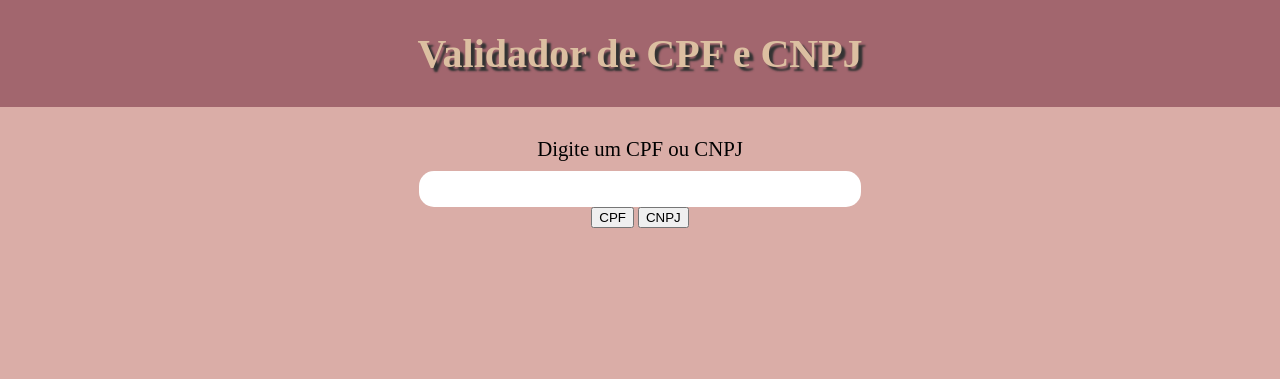
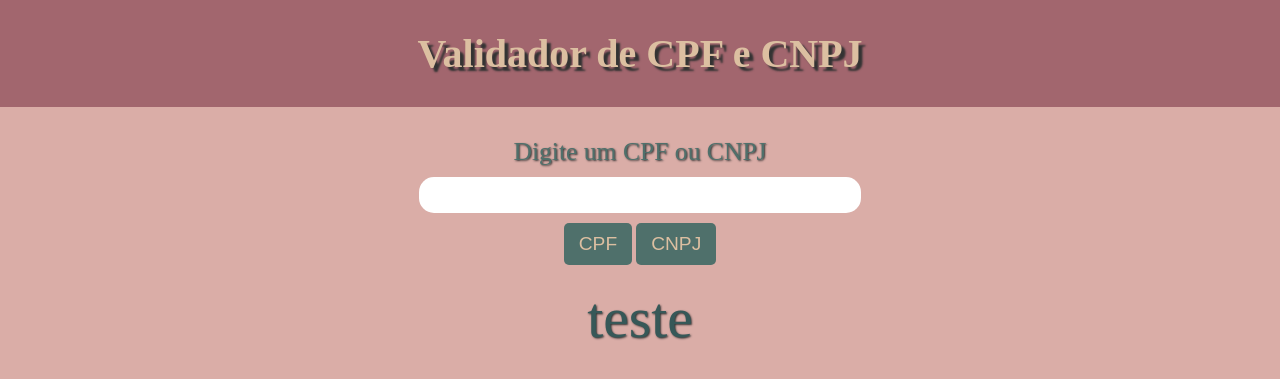
Before and after one commit to lucaspaniago/CPW3_2020_1, a web app: file atividade01/src/index.html in a window 1280 px wide. Shown: the top 379 px of the page. Run offline with its HTML, style and script files only (its server is not run), Linux system fonts and the light colour scheme; style sheets or scripts are compiled from the project's sources.

Commit message:
versao 1.0.0

```diff
--- a/atividade01/src/index.html
+++ b/atividade01/src/index.html
@@ -22,7 +22,7 @@
         <button type="submit" onclick="validarCNPJ()">CNPJ</button>
     </div>
 
-    <span id="resultado"></span>
+    <span id="resultado">teste</span>
 
     <!-- <input type="text" onkeyup="javascript: formatarCampo(this);" maxlength="18"/> -->
 
--- a/atividade01/src/js/view/CNPJView.js
+++ b/atividade01/src/js/view/CNPJView.js
@@ -21,10 +21,10 @@ export default class CNPJView {
     exibirValidacao(resposta) {
 
         if(resposta) {
-            this.$('#resultado').innerText = 'Verdadeiro';
+            this.$('#resultado').innerText = 'CNPJ válido';
         }
         else {
-            this.$('#resultado').innerText = 'Falso';
+            this.$('#resultado').innerText = 'CNPJ inválido';
         }
     }
 
--- a/atividade01/src/js/view/CPFView.js
+++ b/atividade01/src/js/view/CPFView.js
@@ -21,10 +21,10 @@ export default class CPFView {
     exibirValidacao(resposta) {
 
         if(resposta) {
-            this.$('#resultado').innerText = 'Verdadeiro';
+            this.$('#resultado').innerText = 'CPF válido';
         }
         else {
-            this.$('#resultado').innerText = 'Falso';
+            this.$('#resultado').innerText = 'CPF inválido';
         }
     }
 }
--- a/atividade01/src/styles/_cores.scss
+++ b/atividade01/src/styles/_cores.scss
@@ -1,5 +1,5 @@
 $cor-bg: #DAADA7;
-$cor-texto: #6F8C91;
+$cor-texto: rgb(62, 79, 82);
 $cor-botao: #4F706B;
 $cor-texto-botao: #DCBFA1;
 $cor-texto-decorativo: #A2666E;
--- a/atividade01/src/styles/estilos.scss
+++ b/atividade01/src/styles/estilos.scss
@@ -24,7 +24,9 @@ body {
     text-align: center;
 
     label {
-        font-size: 130%;
+        font-size: 160%;
+        color: $cor-botao;
+        text-shadow: 1px 1px 2px #333333;
     }
 
     #campoDeEntrada {
@@ -42,4 +44,26 @@ body {
         padding: 3px 10px 3px 10px;
         text-align: center;
     }
+
+    button {
+        background-color: $cor-botao;
+        color: $cor-texto-botao;
+        //font-family: $fonte-decorativa;
+        margin-top: 10px;
+        font-size: 120%;
+        padding: 10px 15px;
+        border: none;
+        border-radius: 5px;
+    }
+
+
 }
+
+#resultado {
+    display: block  ;
+    text-align: center;
+    margin-top: 20px;
+    font-size: 360%;
+    color: #365858;
+    text-shadow: 1px 1px 2px #333333;
+}
```
